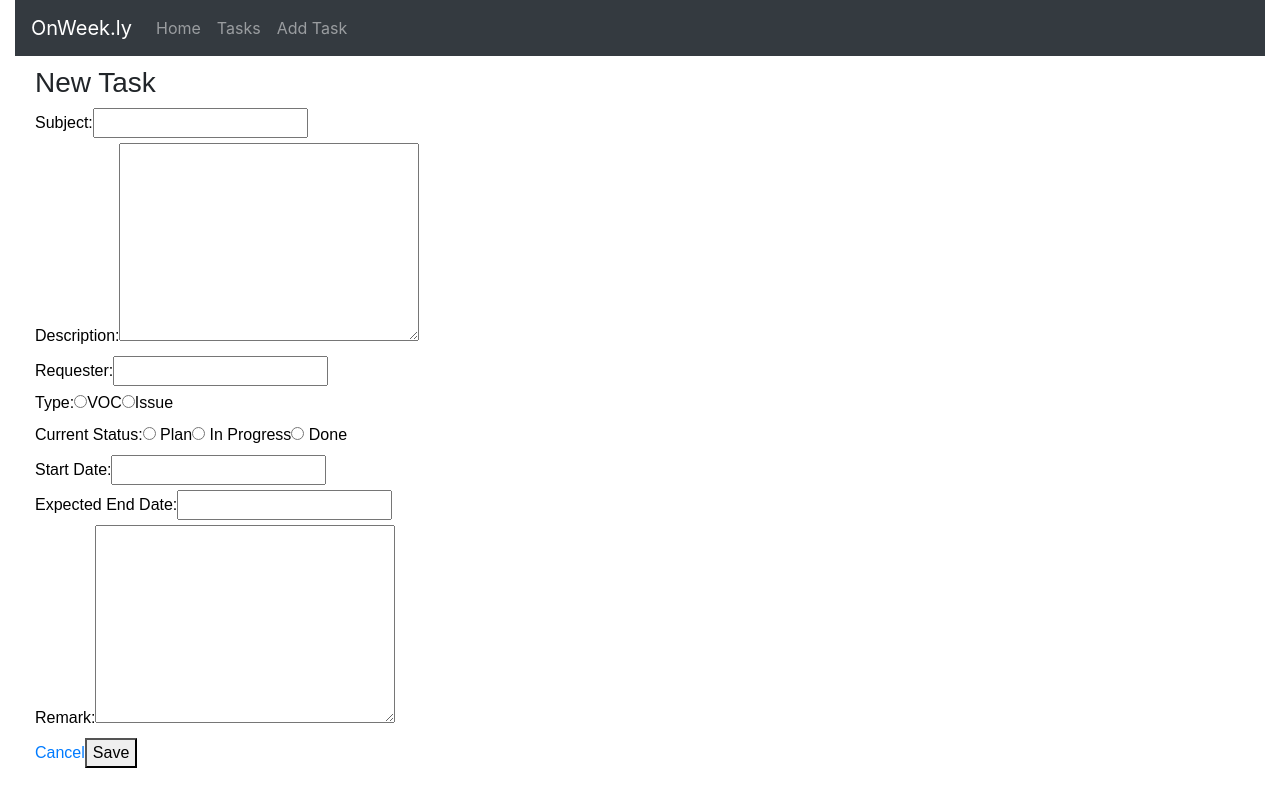
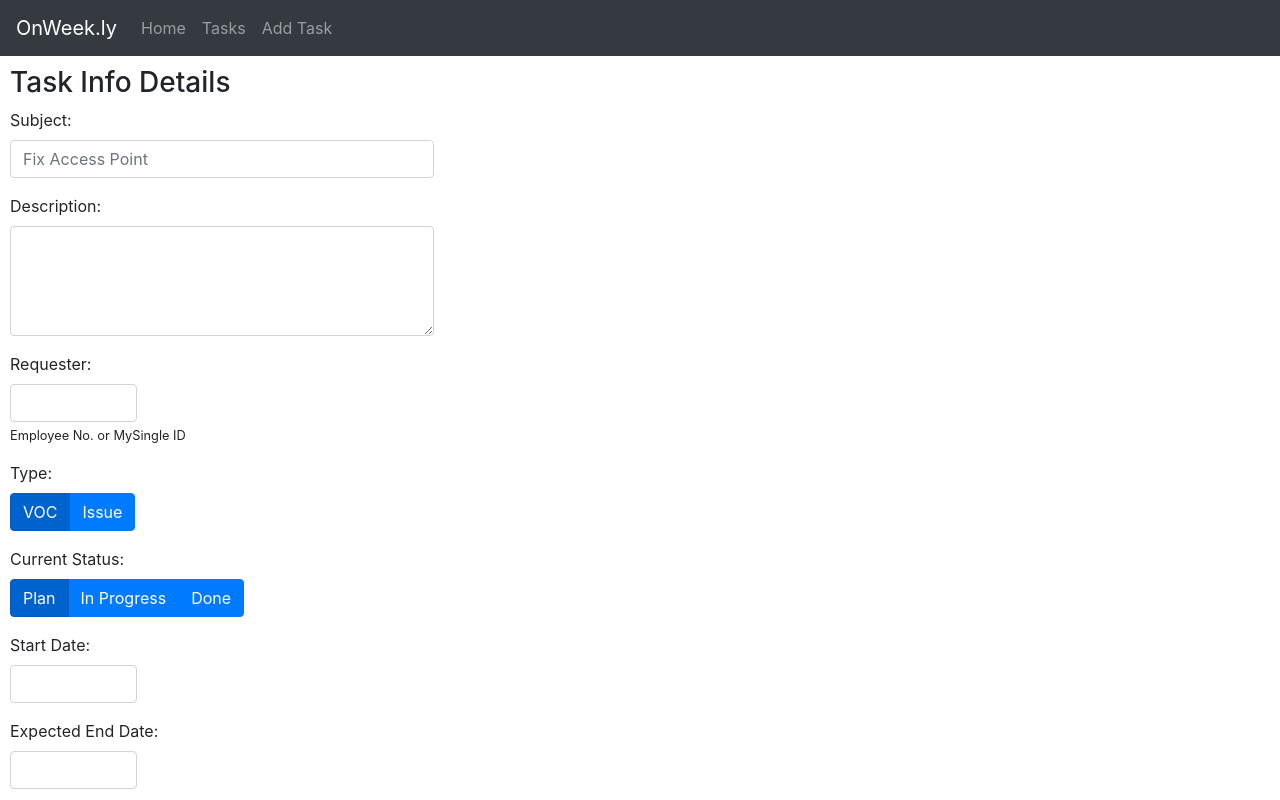
Before and after one commit to grglucastr/onweek.ly, a React (Create React App) app: page /add-tasks in a window 1280 px wide. Shown: the top 800 px of the page. Built offline with nearby package versions, Linux system fonts and the light colour scheme.

Commit message:
Finish form styling with bootstrap

```diff
--- a/src/components/App.js
+++ b/src/components/App.js
@@ -61,7 +61,7 @@ class App extends Component {
   render() {
     return (
       <Router>
-        <Container fluid={true}>
+        <Container fluid={true} style={{ padding: 0 }}>
           <Row>
             <Col>
               <AppHeader />
--- a/src/components/TaskForm.js
+++ b/src/components/TaskForm.js
@@ -2,6 +2,14 @@ import React from "react";
 import { Link, Redirect } from "react-router-dom";
 import { connect } from "react-redux";
 import { addTask, editTask } from "../actions/tasks";
+
+import Row from "react-bootstrap/Row";
+import Col from "react-bootstrap/Col";
+
+import Button from "react-bootstrap/Button";
+import Form from "react-bootstrap/Form";
+import ToggleButtonGroup from "react-bootstrap/ToggleButtonGroup";
+import ToggleButton from "react-bootstrap/ToggleButton";
 
 class AddTask extends React.Component {
   state = {
@@ -12,8 +20,6 @@ class AddTask extends React.Component {
 
   componentDidMount() {
     const { id: taskId } = this.props.match.params;
-
-    console.log("taskid", taskId);
   }
 
   initialTask() {
@@ -43,161 +49,153 @@ class AddTask extends React.Component {
 
   formSubmit = e => {
     e.preventDefault();
-
     if (this.state.isEditing) {
       this.props.dispatch(editTask(this.state.task));
     } else {
       this.props.dispatch(addTask(this.state.task));
     }
-
     this.setState({ redirectToHome: true });
   };
 
   render() {
     return (
-      <div className="border-spacing">
+      <Row>
+        <Col>
+          <div style={{ padding: 10 }}>
             {this.state.redirectToHome ? <Redirect to="/" /> : ""}
-
-        <h3>New Task</h3>
-        <form onSubmit={this.formSubmit}>
-          <div>
-            <label htmlFor="subject">Subject:</label>
-            <input
+            <h3>Task Info Details</h3>
+            <Form onSubmit={this.formSubmit} style={{ width: "70%" }}>
+              <Form.Group>
+                <Form.Label htmlFor="subject">Subject:</Form.Label>
+                <Form.Control
                   type="text"
                   value={this.state.task.subject}
                   onChange={this.onInputChange}
                   id="subject"
                   name="subject"
+                  placeholder="Fix Access Point"
                 />
-          </div>
-          <div>
-            <label htmlFor="description">Description:</label>
-            <textarea
+              </Form.Group>
+              <Form.Group>
+                <Form.Label htmlFor="description">Description:</Form.Label>
+                <Form.Control
+                  as="textarea"
                   value={this.state.task.description}
                   onChange={this.onInputChange}
                   id="description"
                   name="description"
                   cols="30"
-              rows="8"
+                  rows="4"
                 />
-          </div>
-          <div>
-            <label htmlFor="requester">Requester:</label>
-            <input
-              type="text"
+              </Form.Group>
+              <Form.Group>
+                <Form.Label htmlFor="requester">Requester:</Form.Label>
+                <Form.Control
+                  id="requester"
+                  name="requester"
+                  maxLength={15}
+                  style={{ width: "30%" }}
                   value={this.state.task.requester}
                   onChange={this.onInputChange}
-              id="requester"
-              name="requester"
                 />
+                <Form.Text>Employee No. or MySingle ID</Form.Text>
+              </Form.Group>
+              <Form.Group>
+                <Form.Label htmlFor="type-voc">Type:</Form.Label>
+                <div>
+                  <ToggleButtonGroup type="radio" name="type" defaultValue={1}>
+                    <ToggleButton onChange={this.onInputChange} value={1}>
+                      VOC
+                    </ToggleButton>
+                    <ToggleButton onChange={this.onInputChange} value={2}>
+                      Issue
+                    </ToggleButton>
+                  </ToggleButtonGroup>
                 </div>
+              </Form.Group>
+
+              <Form.Group>
+                <Form.Label htmlFor="status-plan">Current Status:</Form.Label>
                 <div>
-            <label htmlFor="type-voc">Type:</label>
+                  <ToggleButtonGroup
+                    type="radio"
+                    name="status"
+                    id="status-plan"
+                    defaultValue={1}
+                  >
+                    <ToggleButton onChange={this.onInputChange} value={1}>
+                      Plan
+                    </ToggleButton>
+                    <ToggleButton onChange={this.onInputChange} value={2}>
+                      In Progress
+                    </ToggleButton>
+                    <ToggleButton onChange={this.onInputChange} value={3}>
+                      Done
+                    </ToggleButton>
+                  </ToggleButtonGroup>
+                </div>
+              </Form.Group>
 
-            <label htmlFor="type-voc">
-              <input
-                checked={this.state.task.type === 1}
-                onChange={this.onInputChange}
-                type="radio"
-                id="type-voc"
-                name="type"
-                value="1"
-              />
-              VOC
-            </label>
-
-            <label htmlFor="type-issue">
-              <input
-                checked={this.state.task.type === 2}
-                onChange={this.onInputChange}
-                type="radio"
-                id="type-issue"
-                name="type"
-                value="2"
-              />
-              Issue
-            </label>
-          </div>
-
-          <div>
-            <label htmlFor="status-plan">Current Status:</label>
-
-            <label htmlFor="status-plan">
-              <input
-                checked={this.state.task.status === 1}
-                onChange={this.onInputChange}
-                type="radio"
-                id="status-plan"
-                name="status"
-                value="1"
-              />{" "}
-              Plan
-            </label>
-
-            <label htmlFor="status-progress">
-              <input
-                checked={this.state.task.status === 2}
-                onChange={this.onInputChange}
-                type="radio"
-                id="status-progress"
-                name="status"
-                value="2"
-              />{" "}
-              In Progress
-            </label>
-
-            <label htmlFor="status-done">
-              <input
-                checked={this.state.task.status === 3}
-                onChange={this.onInputChange}
-                type="radio"
-                id="status-done"
-                name="status"
-                value="3"
-              />{" "}
-              Done
-            </label>
-          </div>
-
-          <div>
-            <label htmlFor="start-date">Start Date:</label>
-            <input
+              <Form.Group>
+                <Form.Label htmlFor="start-date">Start Date:</Form.Label>
+                <Form.Control
+                  id="start-date"
+                  name="startDate"
                   type="text"
+                  maxLength={10}
                   value={this.state.task.startDate}
                   onChange={this.onInputChange}
-              id="start-date"
-              name="startDate"
+                  style={{ width: "30%" }}
                 />
-          </div>
+              </Form.Group>
 
-          <div>
-            <label htmlFor="expected-end-date">Expected End Date:</label>
-            <input
+              <Form.Group>
+                <Form.Label htmlFor="expected-end-date">
+                  Expected End Date:
+                </Form.Label>
+                <Form.Control
+                  id="expected-end-date"
+                  name="expectedEndDate"
                   type="text"
+                  maxLength={10}
                   value={this.state.task.expectedEndDate}
                   onChange={this.onInputChange}
-              id="expected-end-date"
-              name="expectedEndDate"
+                  style={{ width: "30%" }}
                 />
-          </div>
+              </Form.Group>
 
-          <div>
-            <label htmlFor="remark">Remark:</label>
-            <textarea
+              <Form.Group>
+                <Form.Label htmlFor="remark">Remark:</Form.Label>
+                <Form.Control
+                  as="textarea"
                   value={this.state.task.remark}
                   onChange={this.onInputChange}
                   id="remark"
                   name="remark"
                   cols="30"
-              rows="8"
+                  rows="4"
                 />
+              </Form.Group>
+
+              <Row>
+                <Col>
+                  <Button
+                    variant="secondary"
+                    onClick={() => this.props.history.push("/")}
+                  >
+                    Cancel
+                  </Button>
+                </Col>
+
+                <Col style={{ textAlign: "right" }}>
+                  <Button variant="primary">Save</Button>
+                </Col>
+              </Row>
+            </Form>
           </div>
-
-          <Link to="/">Cancel</Link>
-
-          <button>Save</button>
-        </form>
-      </div>
+        </Col>
+        <Col>&nbsp;</Col>
+      </Row>
     );
   }
 }
```
Lines whose indentation alone changed are shown as unchanged.
